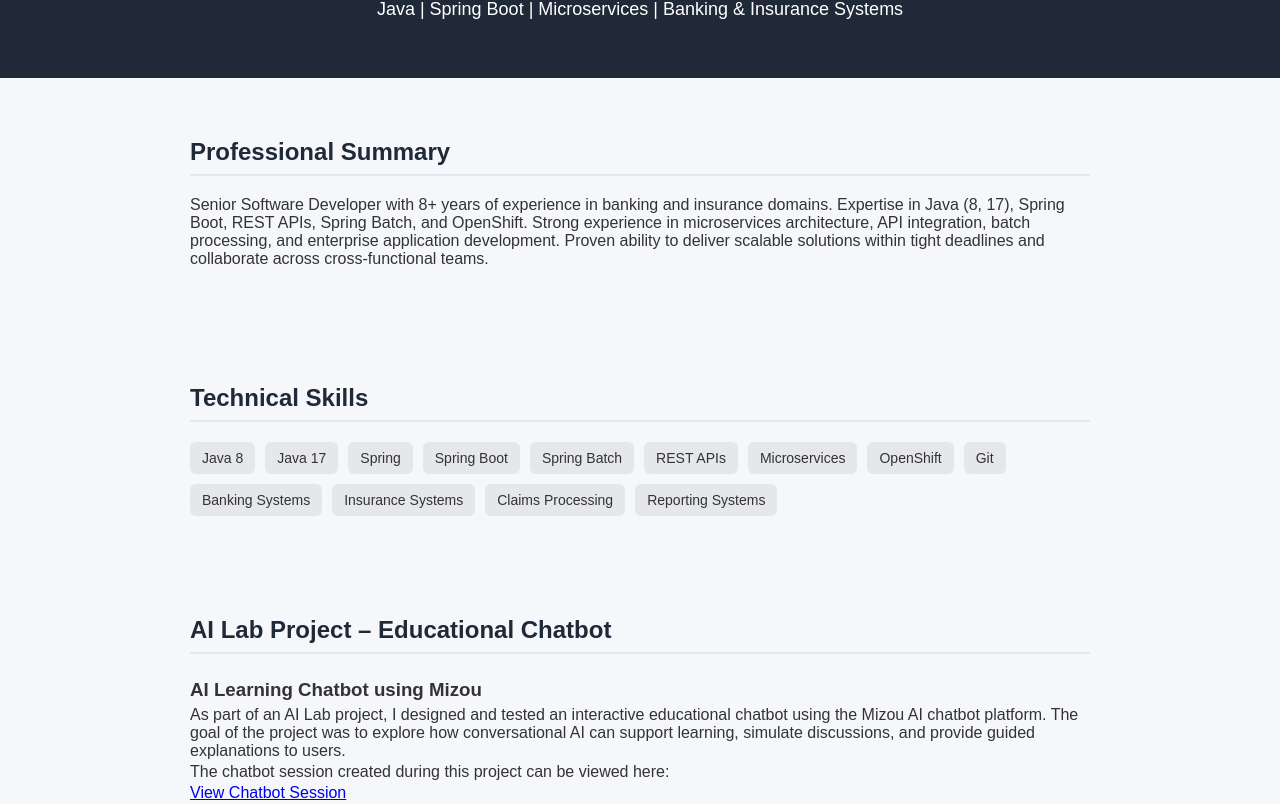
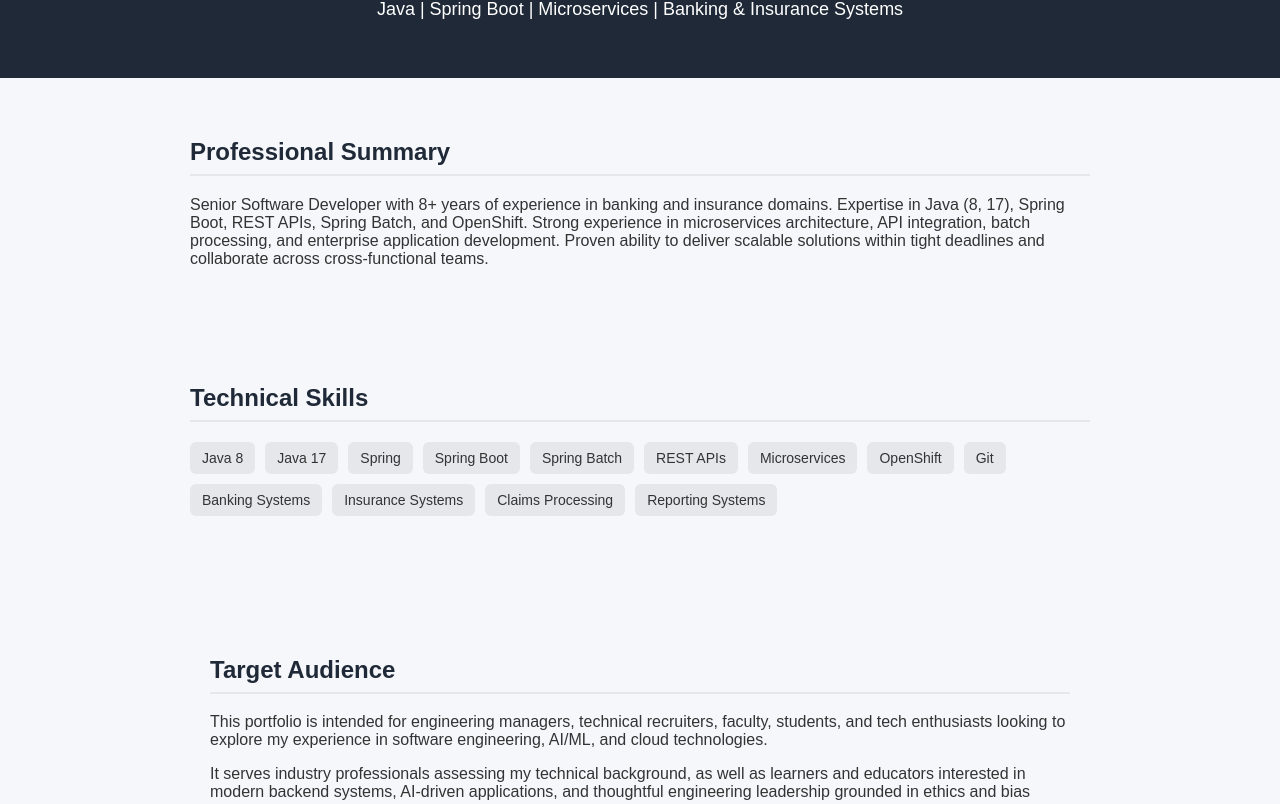
Before and after one commit to manisaojha006/manisaojha, a plain HTML site: page index.html in a window 1280 px wide. Shown: the part 132-936 px from the top of the page. Drawn offline with Linux system fonts and the light colour scheme.

Commit message:
Update index.html

```diff
--- a/index.html
+++ b/index.html
@@ -127,7 +127,25 @@ within tight deadlines and collaborate across cross-functional teams.
 
   <section>
 
-<h2>AI Lab Project – Educational Chatbot</h2>
+    <section>
+
+<h2>Target Audience</h2>
+
+<p>
+This portfolio is intended for engineering managers, technical recruiters, faculty,
+students, and tech enthusiasts looking to explore my experience in software engineering,
+AI/ML, and cloud technologies.
+</p>
+
+<p>
+It serves industry professionals assessing my technical background, as well as learners
+and educators interested in modern backend systems, AI-driven applications, and thoughtful
+engineering leadership grounded in ethics and bias awareness.
+</p>
+
+</section>
+
+<h2>Artifact 1 - AI Lab Project – Educational Chatbot</h2>
 
 <div class="job">
 
```
